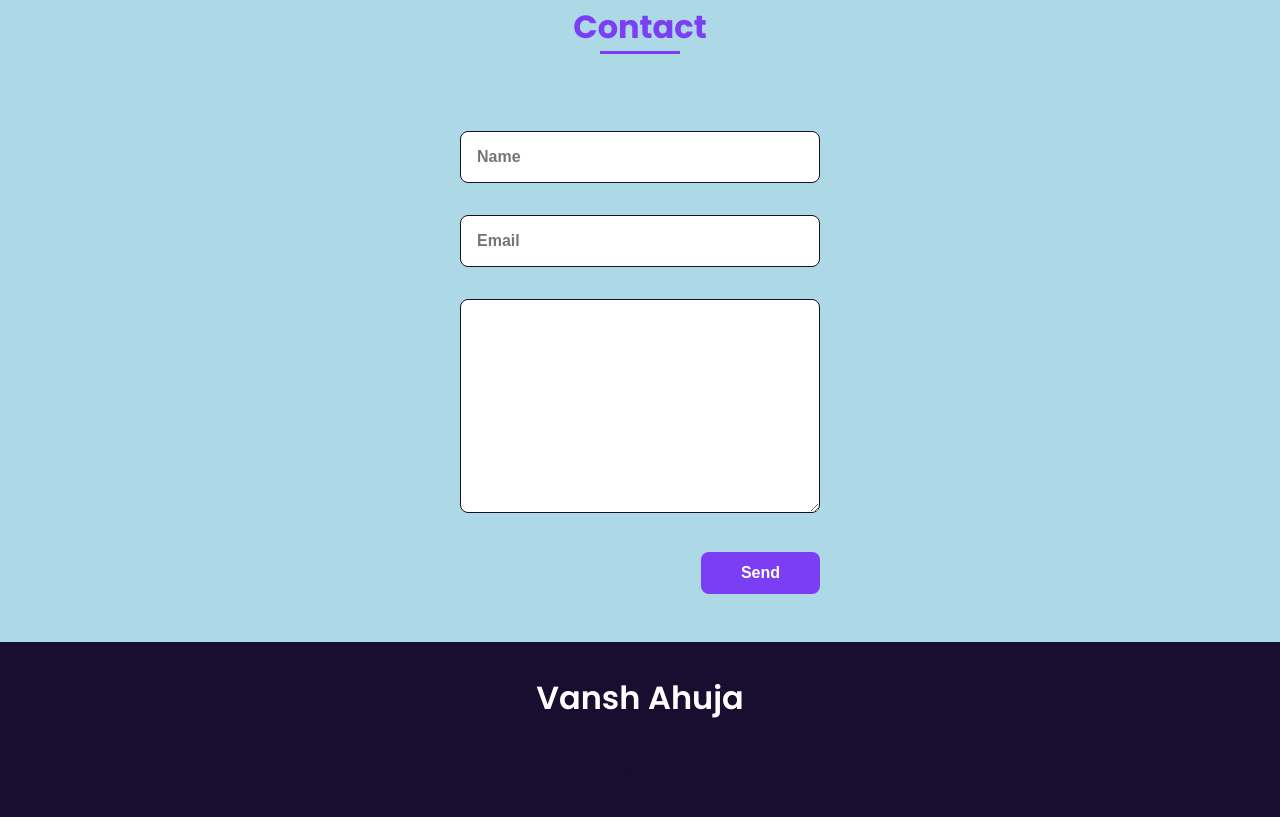
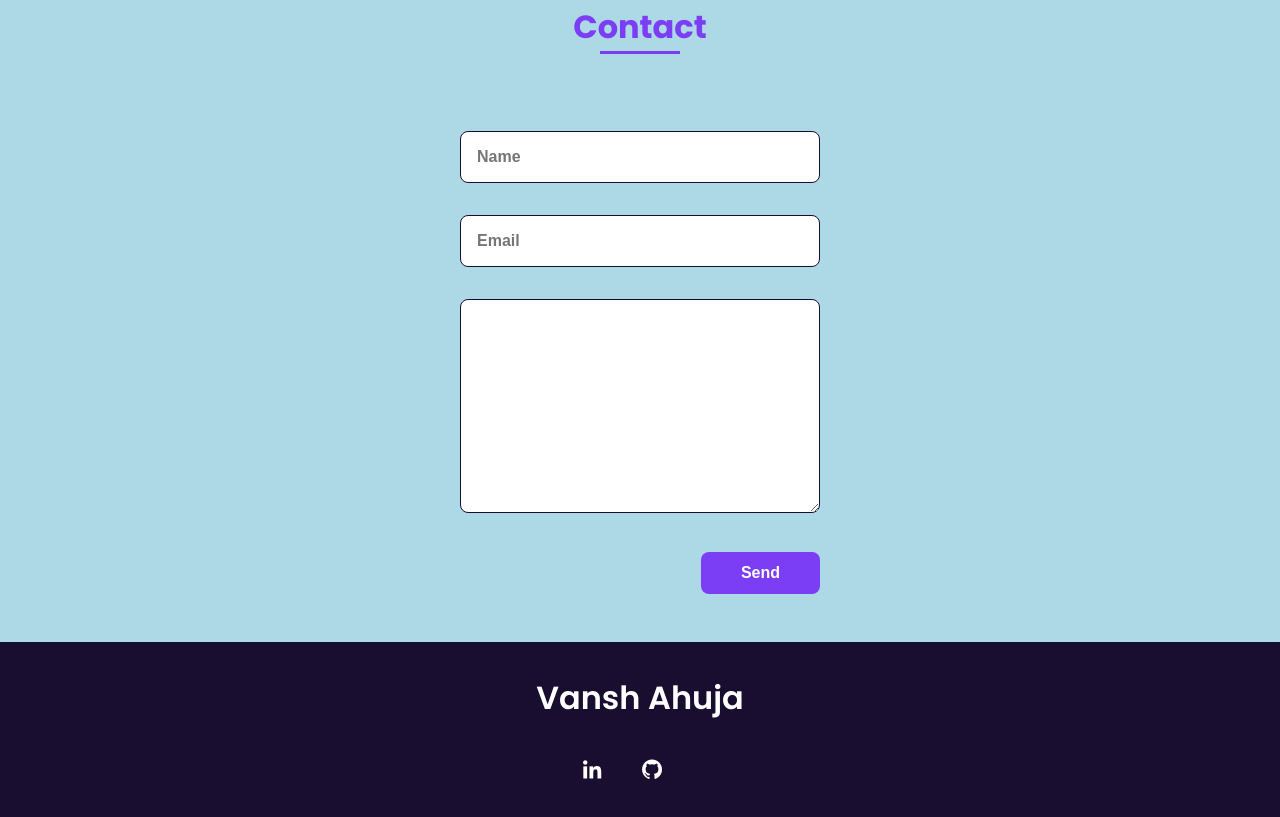
Before and after one commit to Vanshahuja1/personal-portfolio, a plain HTML site: page index.html in a window 1280 px wide. Shown: the part 3052-3869 px from the top of the page. Drawn offline with nearby package versions, Linux system fonts and the light colour scheme; files whose address does not match are found by name.

Commit message:
Update index.html

```diff
--- a/index.html
+++ b/index.html
@@ -168,8 +168,8 @@
         <footer class="footer">
             <p class="footer__title">Vansh Ahuja</p>
             <div class="footer__social">
-                  <a href="https://www.linkedin.com/in/vansh-ahuja-9b0526289/" class="home__social-icon"><i class='bx bxl-linkedin'></i></a>
-                    <a href="https://github.com/Vanshahuja" class="home__social-icon"><i class='bx bxl-github'></i></a>
+                  <a href="https://www.linkedin.com/in/vansh-ahuja-9b0526289/" class="footer__icon"><i class='bx bxl-linkedin'></i></a>
+                    <a href="https://github.com/Vanshahuja" class="footer__icon"><i class='bx bxl-github'></i></a>
                 <a href="https://leetcode.com/Vanshahuja/" class="footer__icon"><i class='bx bxl-leetcode'></i></a>
             </div>
         </footer>
```
